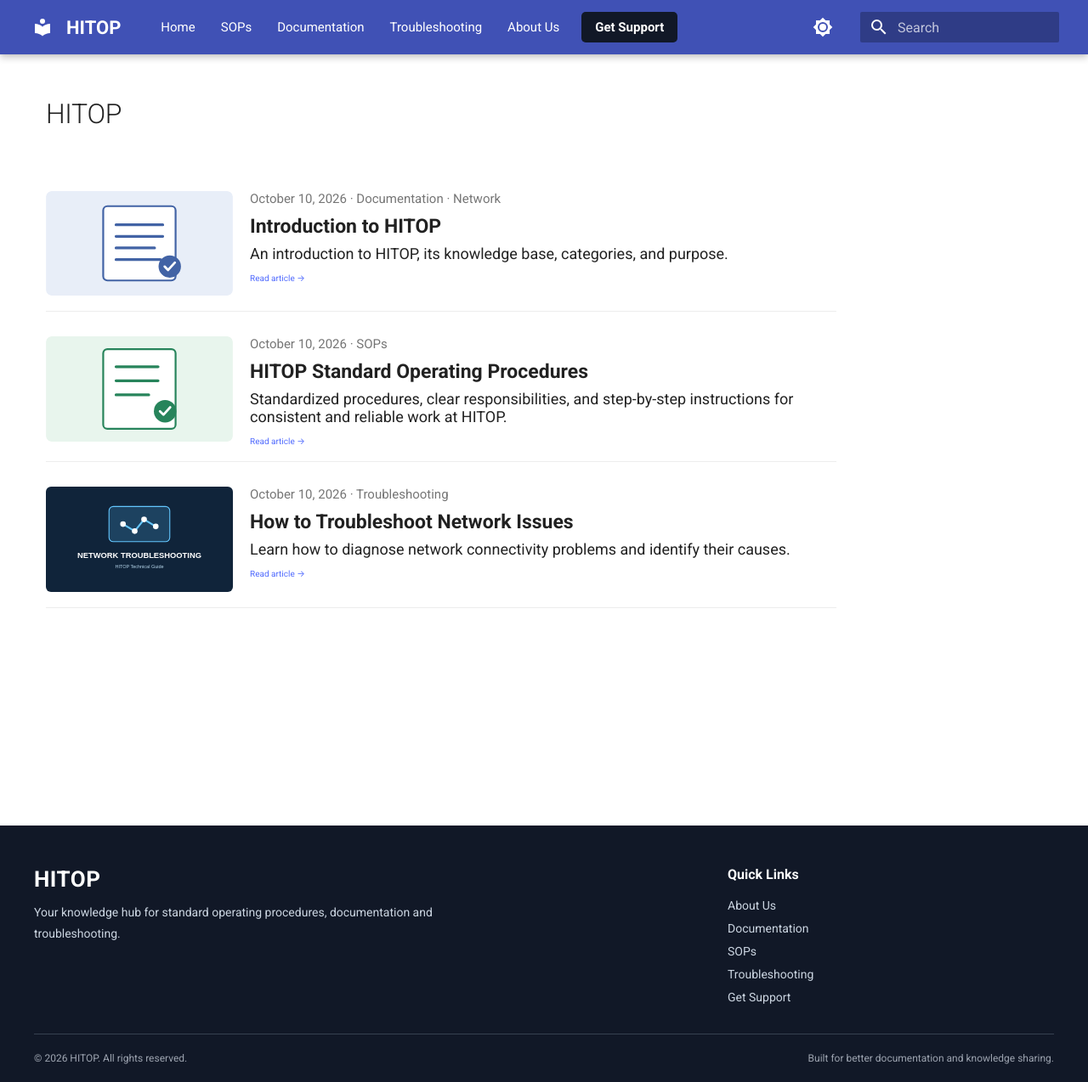
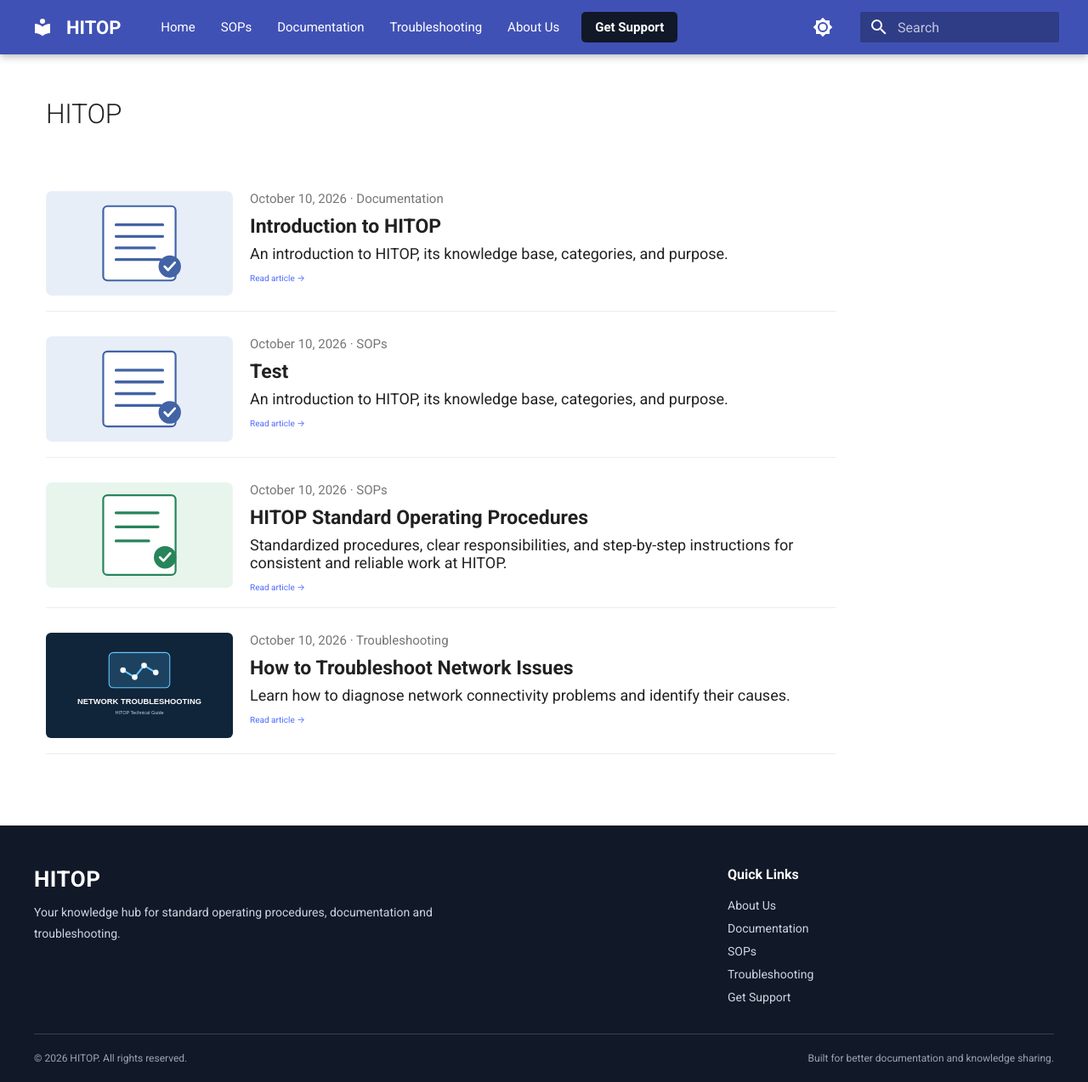
Before and after one commit to Gagan7248/HITOP, an MkDocs documentation site: the page built from docs/index.md, in a window 1280 px wide and 1274 px high. Shown: the whole window at 85% size. Built offline with MkDocs 1.6.1 and Material for MkDocs 9.7.7, drawn with Linux system fonts in a browser that asks for light colours.

Commit message:
Update documentation

```diff
--- a/docs/blog/posts/documentation/Introduction to HITOP.md
+++ b/docs/blog/posts/documentation/Introduction to HITOP.md
@@ -2,7 +2,6 @@
 date: 2026-10-10
 categories:
   - Documentation
-  - Network
 description: An introduction to HITOP, its knowledge base, categories, and purpose.
 thumbnail: images/documentation-guide.svg
 ---
--- /dev/null
+++ b/docs/blog/posts/documentation/test.md
@@ -0,0 +1,7 @@
+---
+date: 2026-10-10
+categories:
+  - SOPs
+description: An introduction to HITOP, its knowledge base, categories, and purpose.
+thumbnail: images/documentation-guide.svg
+---
```
